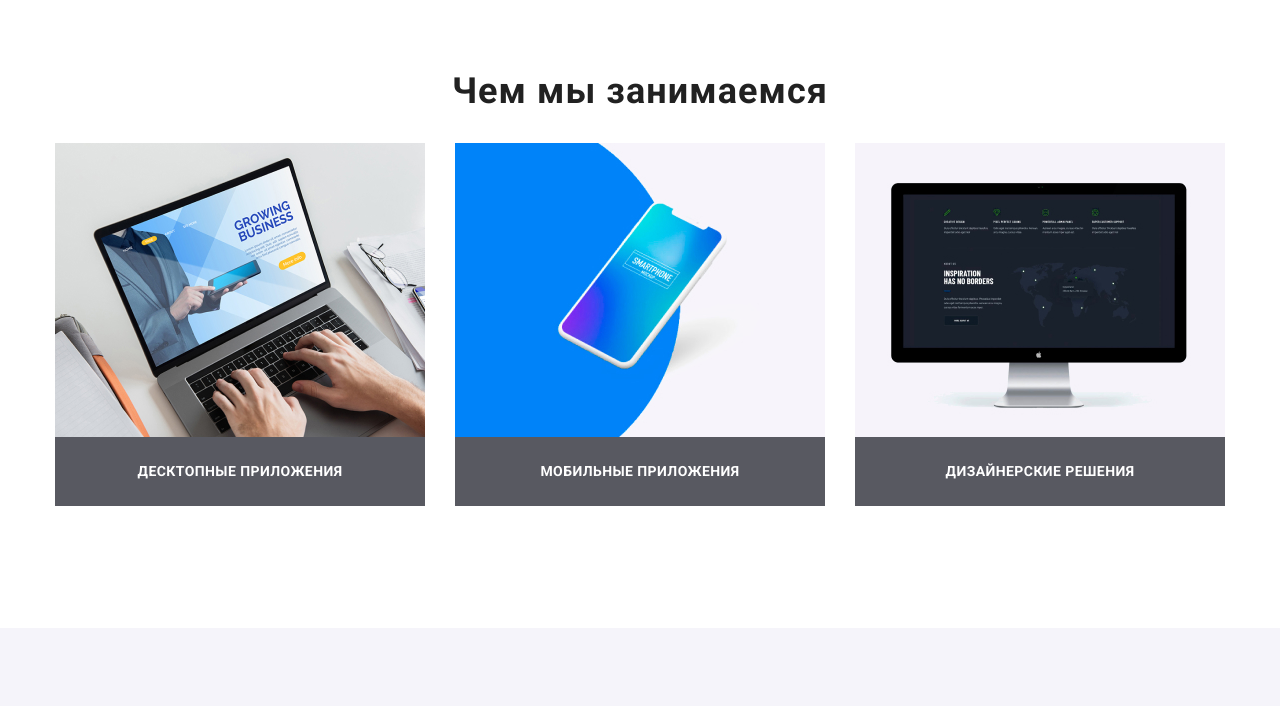
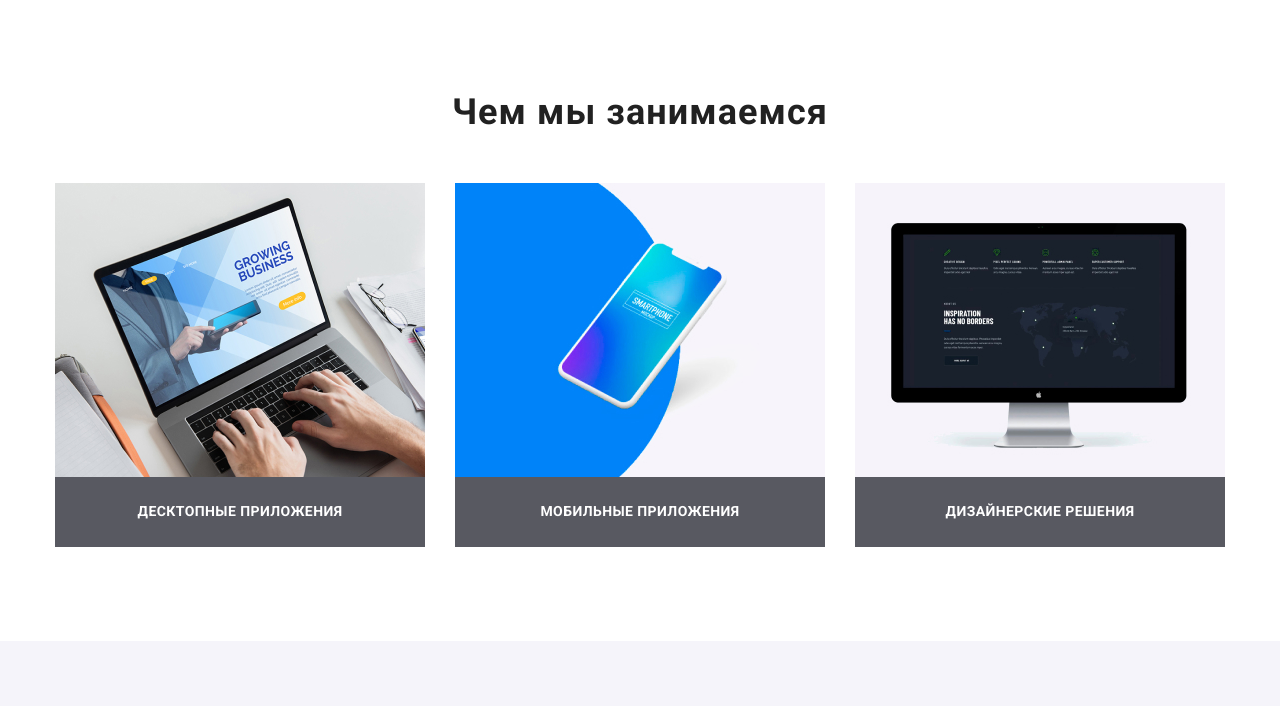
Before and after one commit to vadimyakushonok/goit-markup-hw-03, a plain HTML site: page index.html in a window 1280 px wide. Shown: the part 1030-1736 px from the top of the page. Drawn offline with Linux system fonts and the light colour scheme.

Commit message:
Исправлены ошибки после замечаний ментра
1) Убрал вертикальный падинг в блоке "Чем мы занимаемся"
2) Поставил правильное значение лайн хейт в заголовках

```diff
--- a/css/styles.css
+++ b/css/styles.css
@@ -179,7 +179,7 @@ img {
 .title {
     font-weight:700;
     font-size: 36px;
-    line-height: 1.17px;
+    line-height: 1.17;
     letter-spacing: 0.03em;
     text-align: center;
     color: var(--main-color-theme-light);
@@ -201,7 +201,6 @@ img {
     margin-top: 0;
     margin-bottom: 10px;
 }
-
 
 .advantages-list {
     display: flex;
@@ -246,11 +245,13 @@ img {
     padding-bottom: 27px;
     padding-left: 82px;
     margin-top: 0;
+    margin-bottom: 0;
 }
 
 .doing-list {
     display: flex;
     margin-top: 0;
+    margin-bottom: 0;
 }
 
 .doing-list-item:not(:last-child) {
```
